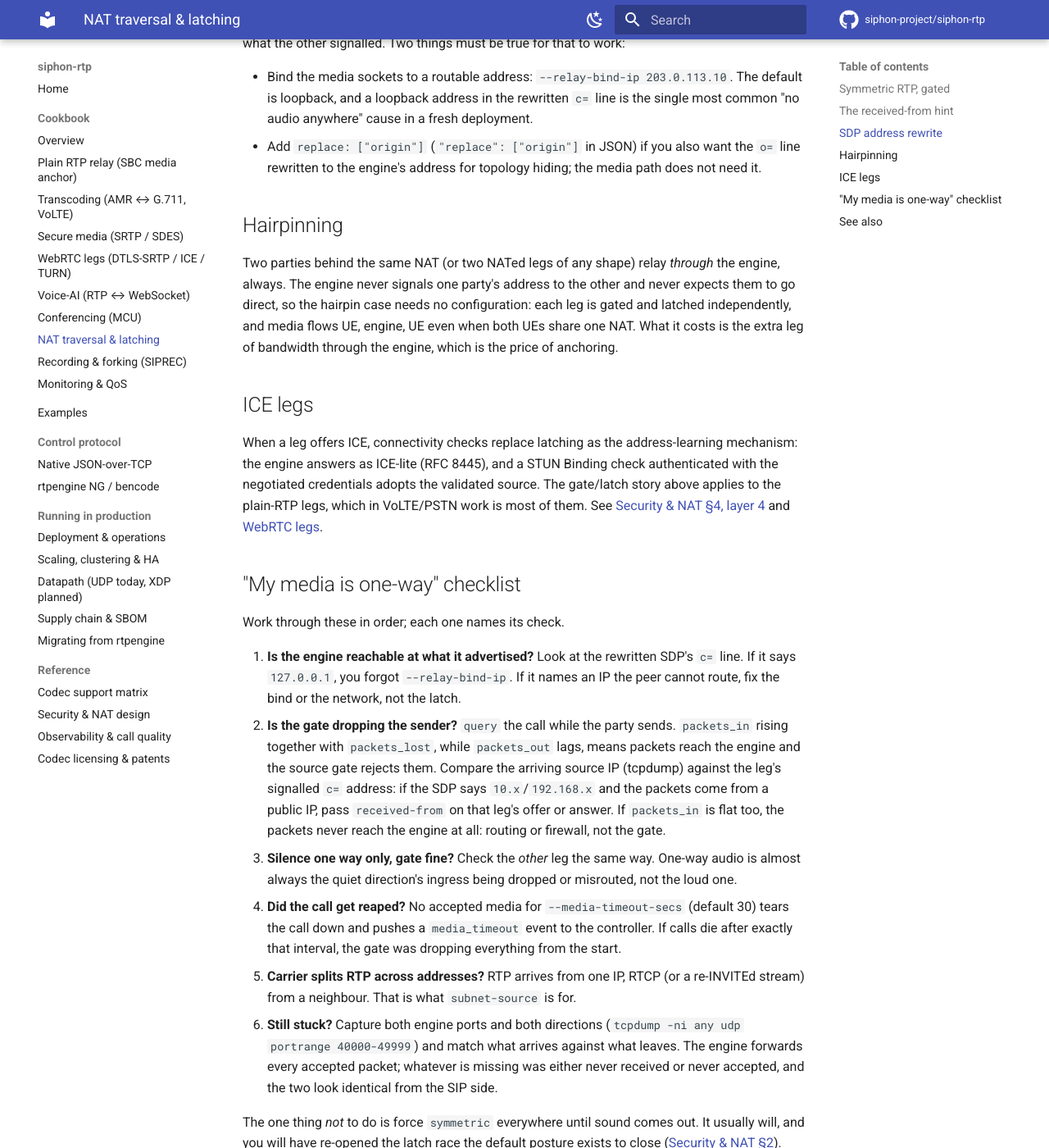
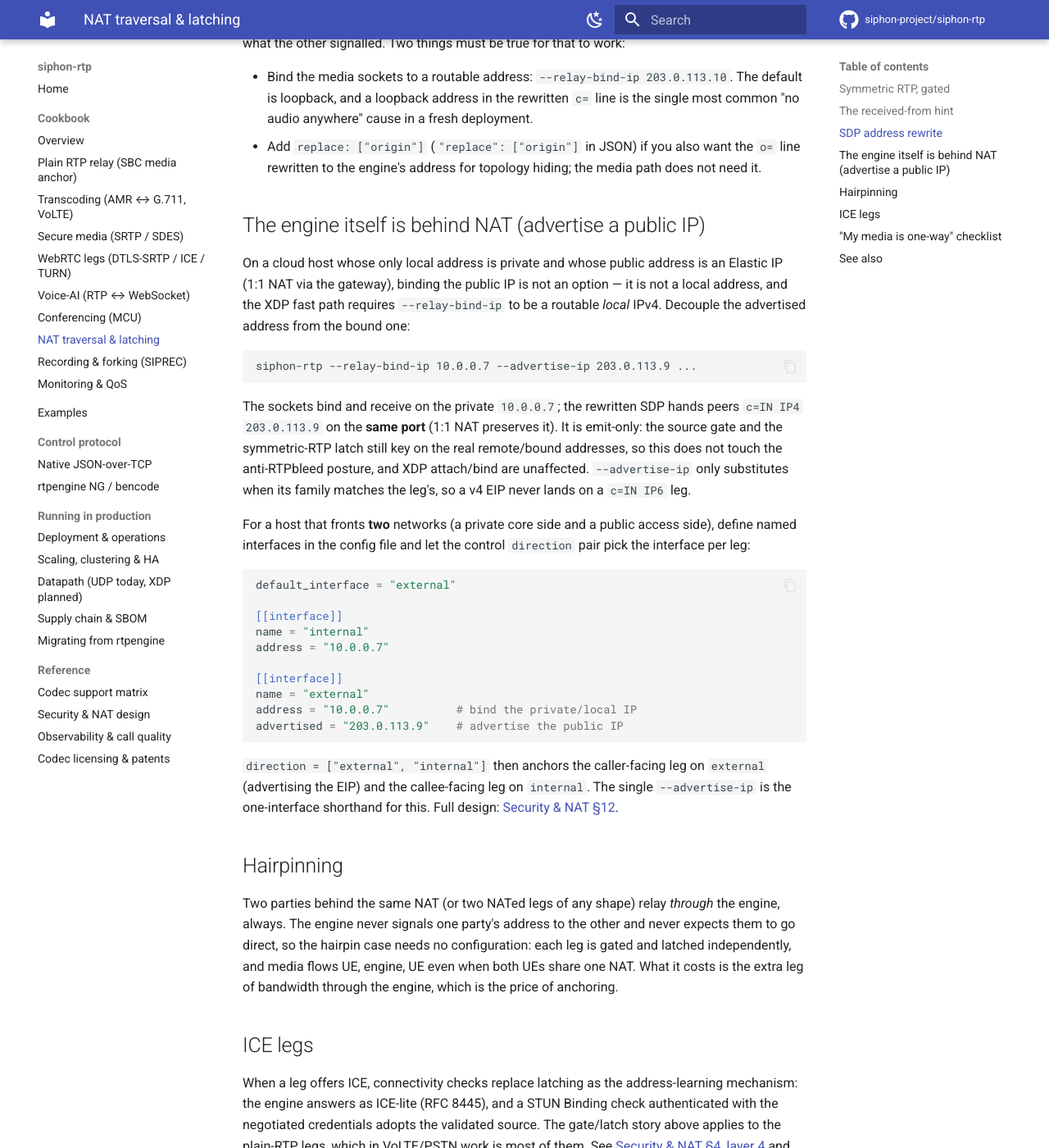
Before and after one commit to siphon-project/siphon-rtp, an MkDocs documentation site: the page built from docs/cookbook/nat.md, in a window 1280 px wide and 1400 px high, scrolled down 2004 px. Shown: the whole window at 82% size. Built offline with MkDocs 1.6.1 and Material for MkDocs 9.7.7, drawn with Linux system fonts in a browser that asks for light colours; comment, search, counter and statistics services are not loaded; some of the changed text lies outside the part shown.

Commit message:
docs: document --advertise-ip and named interfaces (changelog, readme feature row, deployment flag table, rtpengine direction parity, nat + relay cookbook)

````diff
--- a/docs/cookbook/nat.md
+++ b/docs/cookbook/nat.md
@@ -82,6 +82,43 @@ what the other signalled. Two things must be true for that to work:
 - Add `replace: ["origin"]` (`"replace": ["origin"]` in JSON) if you also want the `o=` line
   rewritten to the engine's address for topology hiding; the media path does not need it.
 
+## The engine itself is behind NAT (advertise a public IP)
+
+On a cloud host whose only local address is private and whose public address is an Elastic IP (1:1
+NAT via the gateway), binding the public IP is not an option — it is not a local address, and the
+XDP fast path requires `--relay-bind-ip` to be a routable *local* IPv4. Decouple the advertised
+address from the bound one:
+
+```
+siphon-rtp --relay-bind-ip 10.0.0.7 --advertise-ip 203.0.113.9 ...
+```
+
+The sockets bind and receive on the private `10.0.0.7`; the rewritten SDP hands peers
+`c=IN IP4 203.0.113.9` on the **same port** (1:1 NAT preserves it). It is emit-only: the source
+gate and the symmetric-RTP latch still key on the real remote/bound addresses, so this does not
+touch the anti-RTPbleed posture, and XDP attach/bind are unaffected. `--advertise-ip` only
+substitutes when its family matches the leg's, so a v4 EIP never lands on a `c=IN IP6` leg.
+
+For a host that fronts **two** networks (a private core side and a public access side), define
+named interfaces in the config file and let the control `direction` pair pick the interface per leg:
+
+```toml
+default_interface = "external"
+
+[[interface]]
+name = "internal"
+address = "10.0.0.7"
+
+[[interface]]
+name = "external"
+address = "10.0.0.7"          # bind the private/local IP
+advertised = "203.0.113.9"    # advertise the public IP
+```
+
+`direction = ["external", "internal"]` then anchors the caller-facing leg on `external` (advertising
+the EIP) and the callee-facing leg on `internal`. The single `--advertise-ip` is the one-interface
+shorthand for this. Full design: [Security & NAT §12](../security-and-nat.md).
+
 ## Hairpinning
 
 Two parties behind the same NAT (or two NATed legs of any shape) relay *through* the engine,
@@ -103,8 +140,9 @@ plain-RTP legs, which in VoLTE/PSTN work is most of them. See
 Work through these in order; each one names its check.
 
 1. **Is the engine reachable at what it advertised?** Look at the rewritten SDP's `c=` line. If
-   it says `127.0.0.1`, you forgot `--relay-bind-ip`. If it names an IP the peer cannot route,
-   fix the bind or the network, not the latch.
+   it says `127.0.0.1`, you forgot `--relay-bind-ip`. If it names a private IP the peer cannot
+   route and the host is behind 1:1 NAT (a cloud host with an Elastic IP), set `--advertise-ip` to
+   the public address. Otherwise fix the bind or the network, not the latch.
 2. **Is the gate dropping the sender?** `query` the call while the party sends. `packets_in`
    rising together with `packets_lost`, while `packets_out` lags, means packets reach the engine
    and the source gate rejects them. Compare the arriving source IP (tcpdump) against the leg's
````
Also changed, not shown: CHANGELOG.md (+7 -0 lines), README.md (+1 -0 lines), docs/cookbook/relay.md (+3 -1 lines), docs/deployment.md (+9 -0 lines), docs/migrating-from-rtpengine.md (+7 -1 lines).
